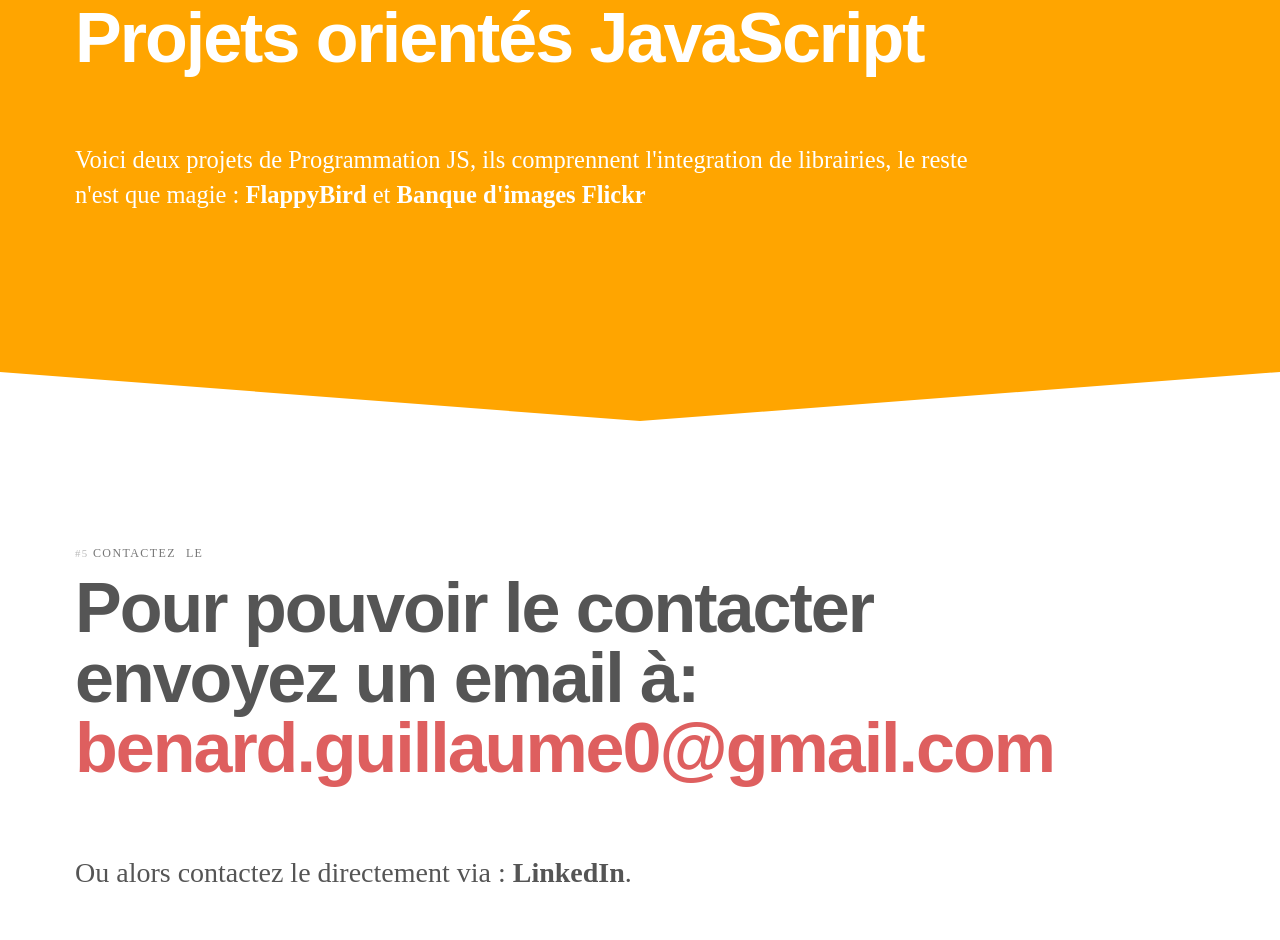
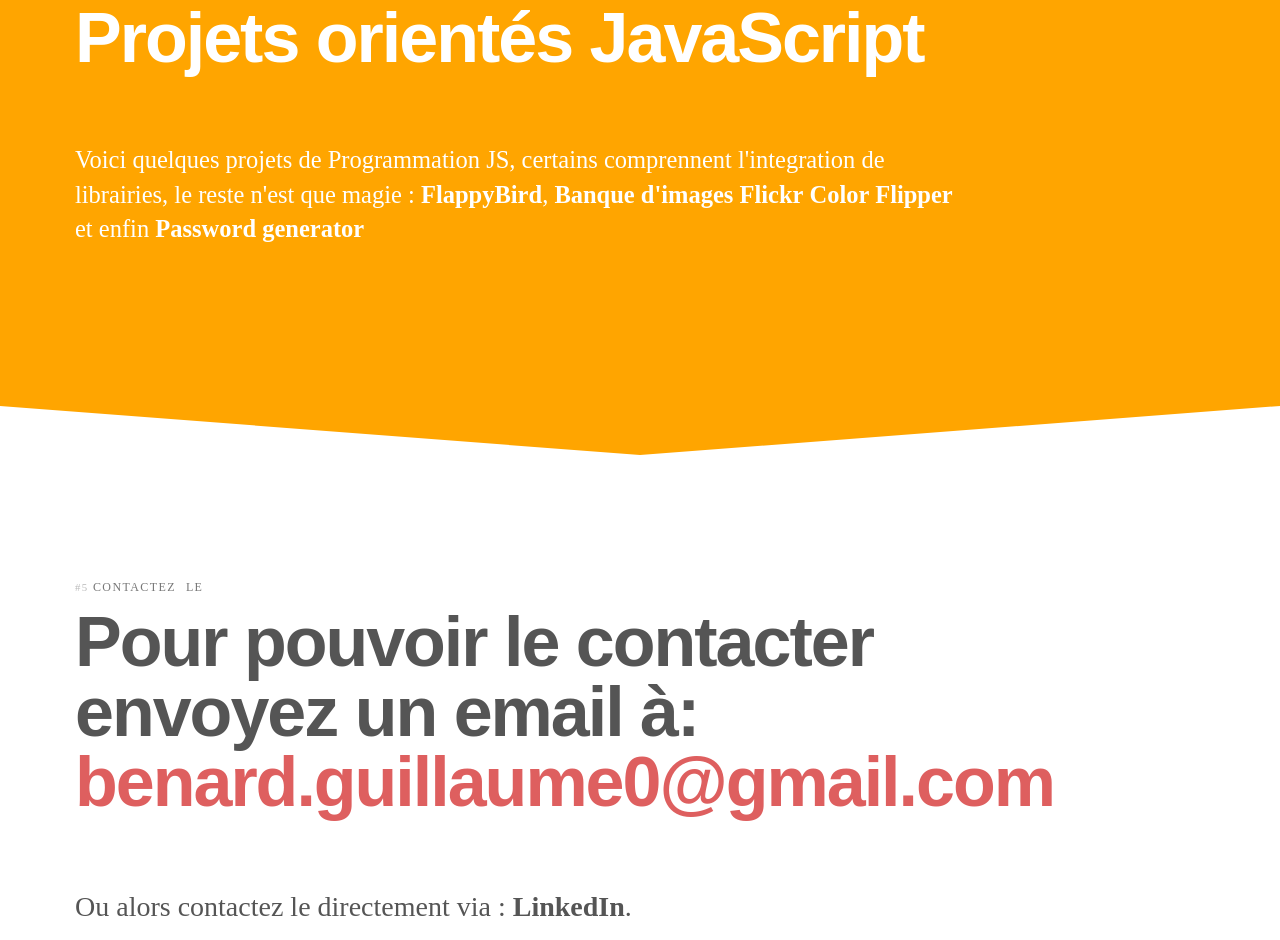
Before and after one commit to Guigzouz/portfolio, a plain HTML site: page index.html in a window 1280 px wide. Shown: the part 3692-4632 px from the top of the page. Drawn offline with nearby package versions, Linux system fonts and the light colour scheme.

Commit message:
Update index.html
ajout de deux projets

```diff
--- a/index.html
+++ b/index.html
@@ -102,7 +102,7 @@
     <div class="section__inner">
         <div class="block">
             <h2>Projets orientés JavaScript</h2>
-            <p>Voici deux projets de Programmation JS, ils comprennent l'integration de librairies, le reste n'est que magie : <a href="https://guigzouz.github.io/" class="link">FlappyBird</a> et <a href="https://guigzouz.github.io/flickr/" class="link">Banque d'images Flickr</a> </p>
+            <p>Voici quelques projets de Programmation JS, certains comprennent l'integration de librairies, le reste n'est que magie : <a href="https://guigzouz.github.io/" class="link">FlappyBird</a>, <a href="https://guigzouz.github.io/flickr/" class="link">Banque d'images Flickr</a> <a href="https://guigzouz.github.io/color_flipper_link/" class="href">Color Flipper </a>et enfin <a href="https://guigzouz.github.io/password_generator_link/" class="href">Password generator</a></p>
         </div>
     </div>
     <svg xmlns="http://www.w3.org/2000/svg" version="1.1" width="100%" height="100" viewBox="0 0 100 102" preserveAspectRatio="none" class="bottom">
```
